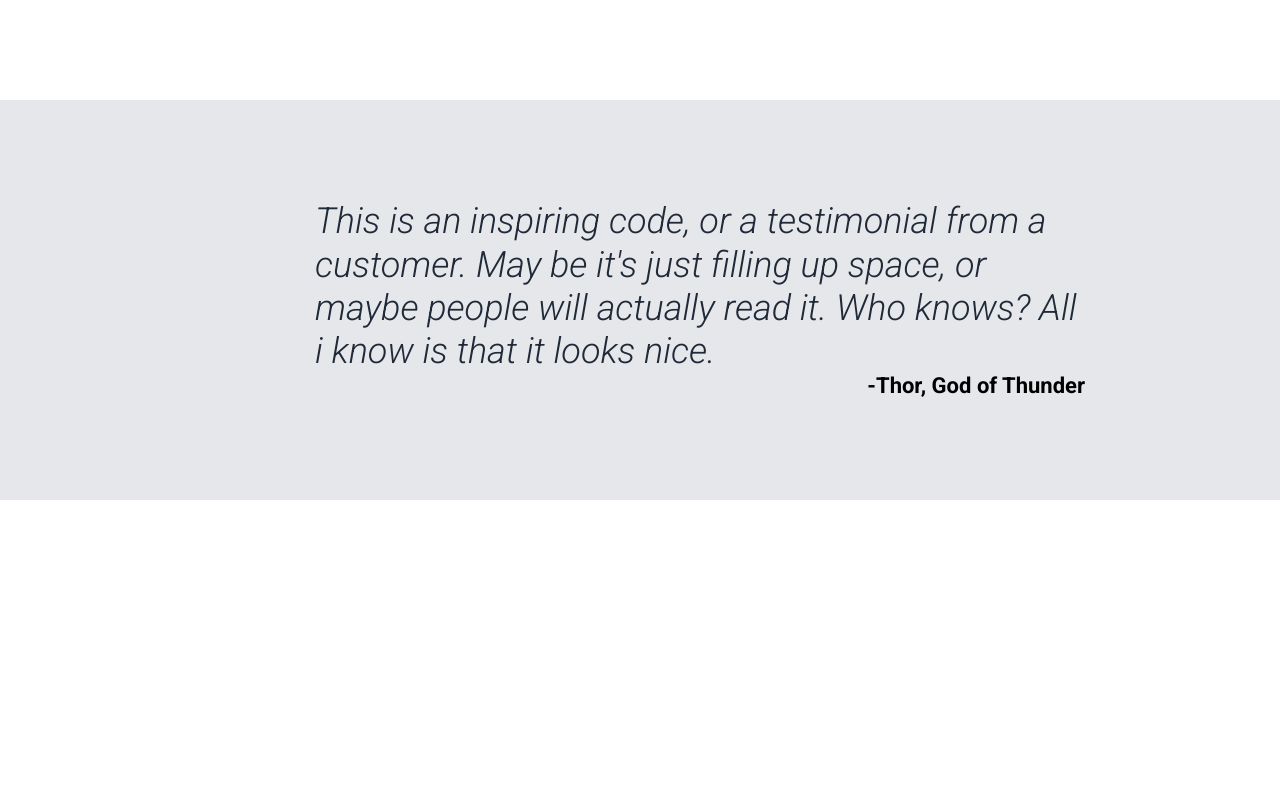
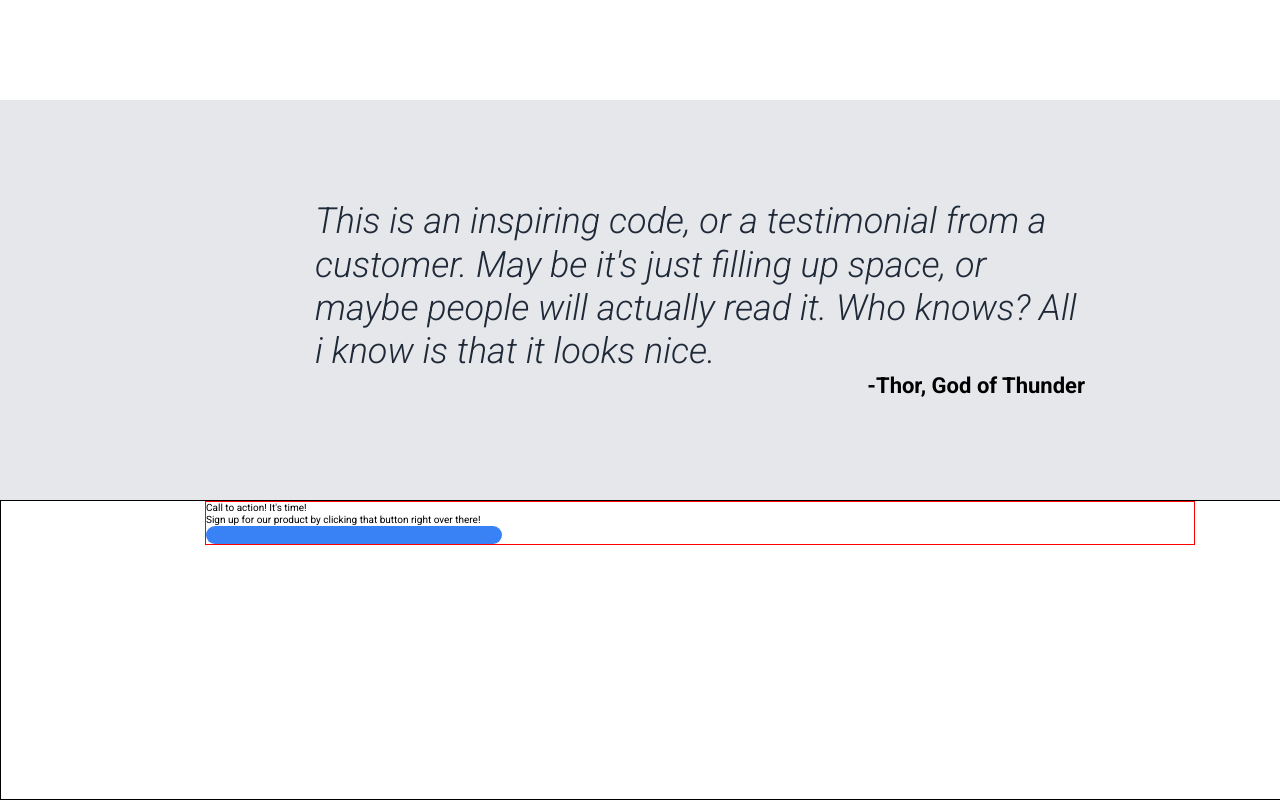
Before and after one commit to syarshadali/landing-page, a plain HTML site: page index.html in a window 1280 px wide. Shown: the part 945-1745 px from the top of the page. Before the commit the page ends 1445 px from the top, so only its background shows below. Drawn offline with Linux system fonts and the light colour scheme.

Commit message:
Add code, styles to index.html and style.css

```diff
--- a/index.html
+++ b/index.html
@@ -48,7 +48,7 @@
 
                     <!-- Sign Up Button -->
 
-                    <div class="hero-button">
+                    <div class="hero-button  main-button">
                         <a href="#">Sign up</a>
                     </div>
                 </div>
@@ -123,7 +123,19 @@
         <!-- Modal Section -->
 
         <section id="call-to-action">
+            <div class="action-container">
+                <div class="modal">
+                    <div class="modal-header">
+                        <p>Call to action! It's time!</p>
+                    </div>
+                    <div class="modal-text">
+                        <p>Sign up for our product by clicking that button right over there!</p>
+                    </div>
+                    <div class="hero-button  action-button">
 
+                    </div>
+                </div>
+            </div>
         </section>
     </body>
 
--- a/styles/style.css
+++ b/styles/style.css
@@ -86,8 +86,11 @@ ul a {
     padding: 0.9rem 3.2rem;
     background-color: #3882F6;
     border-radius: 0.9rem;
+    width: 30%;
+}
+
+.main-button {
     margin-top: 1rem;
-    width: 30%;
 }
 
 .hero-button a {
@@ -191,3 +194,15 @@ figcaption {
     display: flex;
     justify-content: flex-end;
 }
+
+#call-to-action {
+    width: 140rem;
+    height: 30rem;
+    border: 1px solid black;
+}
+
+.action-container {
+    width: 99rem;
+    margin: 0 auto;
+    border: 1px solid red;
+}
```
